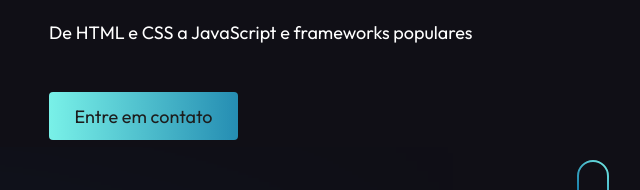
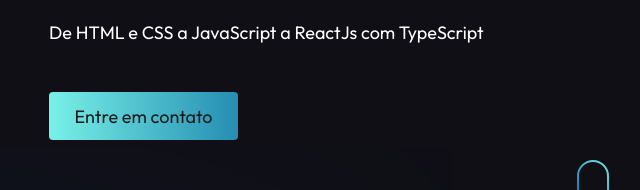
Before and after one commit to erosMariano/erosmariano-website, a plain HTML site: page index.html in a window 1280 px wide. Shown: the part 393-583 px from the top of the page, 47-687 px from the left. Drawn offline with nearby package versions, Linux system fonts and the light colour scheme.

Commit message:
update: subtitle home

```diff
--- a/index.html
+++ b/index.html
@@ -85,7 +85,7 @@
               os usuários!
             </h1>
             <p data-aos="fade-up" data-aos-duration="1000" data-aos-delay="100">
-              De HTML e CSS a JavaScript e frameworks populares
+              De HTML e CSS a JavaScript a ReactJs com TypeScript
             </p>
 
             <div
```
